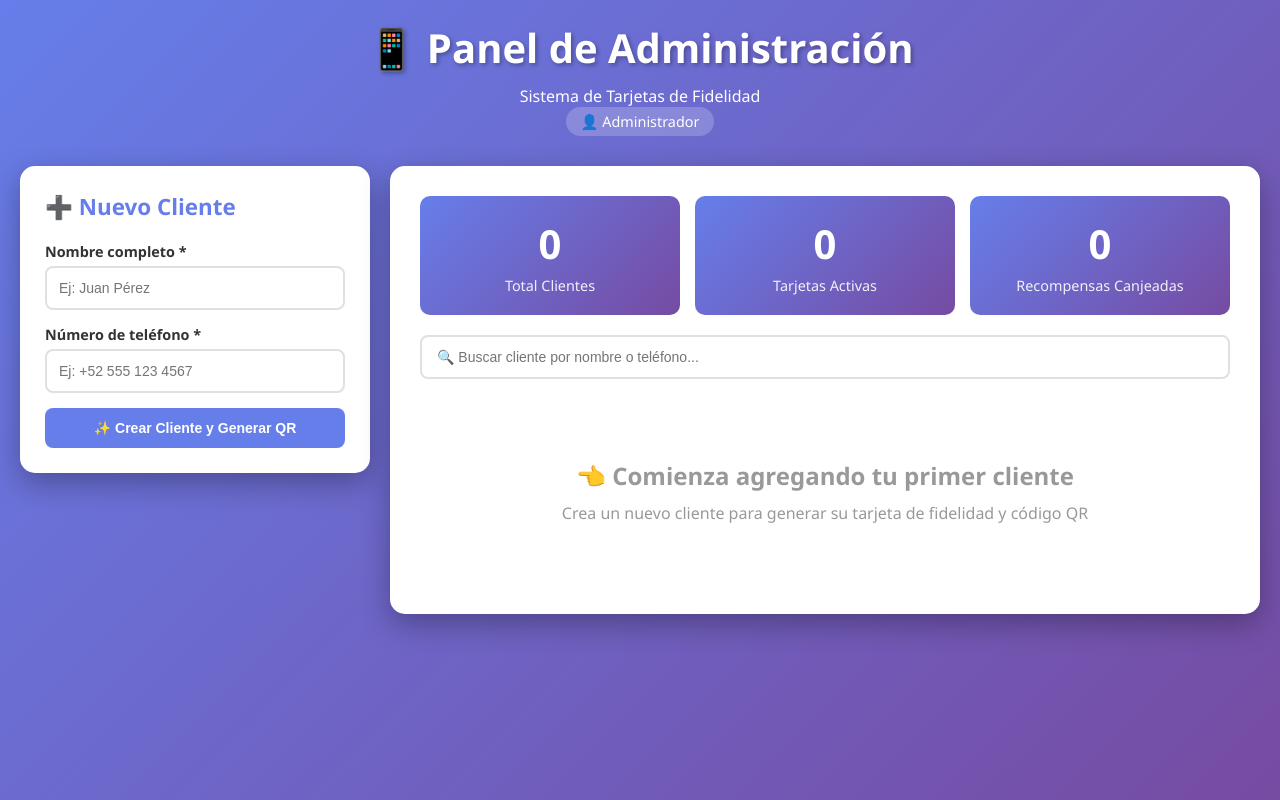
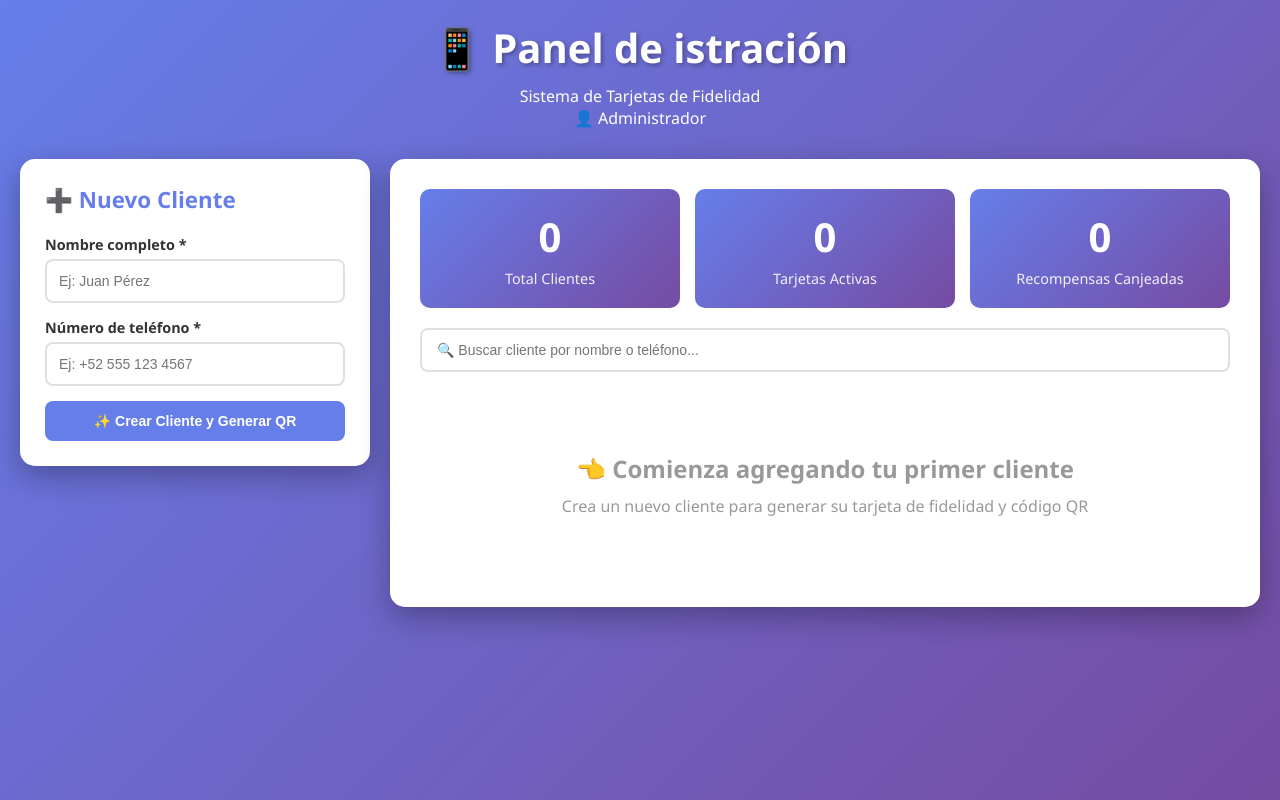
Before and after one commit to Alexis991120/Tarjeta-de-Fidelidad, a plain HTML site: page index.html in a window 1280 px wide. Drawn offline with Linux system fonts and the light colour scheme.

Commit message:
Update index.html

```diff
--- a/index.html
+++ b/index.html
@@ -36,7 +36,7 @@
             text-shadow: 2px 2px 4px rgba(0,0,0,0.3);
         }
 
-        .admin-badge {
+        .-badge {
             background: rgba(255,255,255,0.2);
             padding: 5px 15px;
             border-radius: 20px;
@@ -443,7 +443,7 @@
 <body>
     <div class="container">
         <header>
-            <h1>📱 Panel de Administración</h1>
+            <h1>📱 Panel de istración</h1>
             <p>Sistema de Tarjetas de Fidelidad</p>
             <span class="admin-badge">👤 Administrador</span>
         </header>
@@ -570,7 +570,7 @@
             }
 
             const id = generateId();
-            const clientUrl = window.location.origin + window.location.pathname.replace('admin.html', 'tarjeta.html') + '?id=' + id;
+            const clientUrl = window.location.origin + window.location.pathname.replace('index.html', 'tarjeta.html') + '?id=' + id;
 
             clients[id] = {
                 id: id,
```
